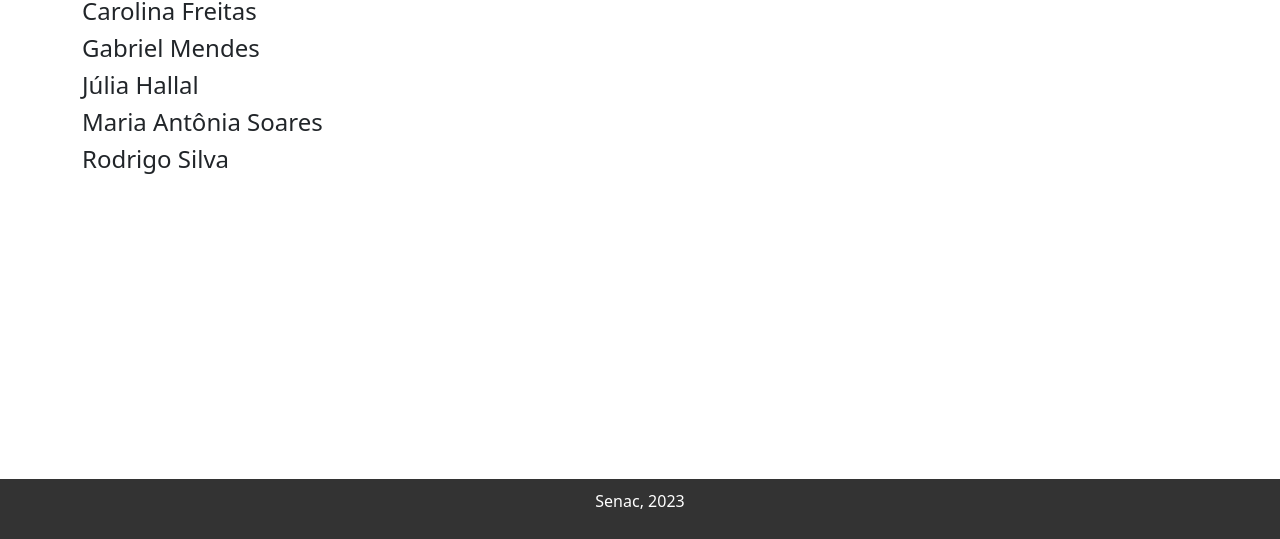
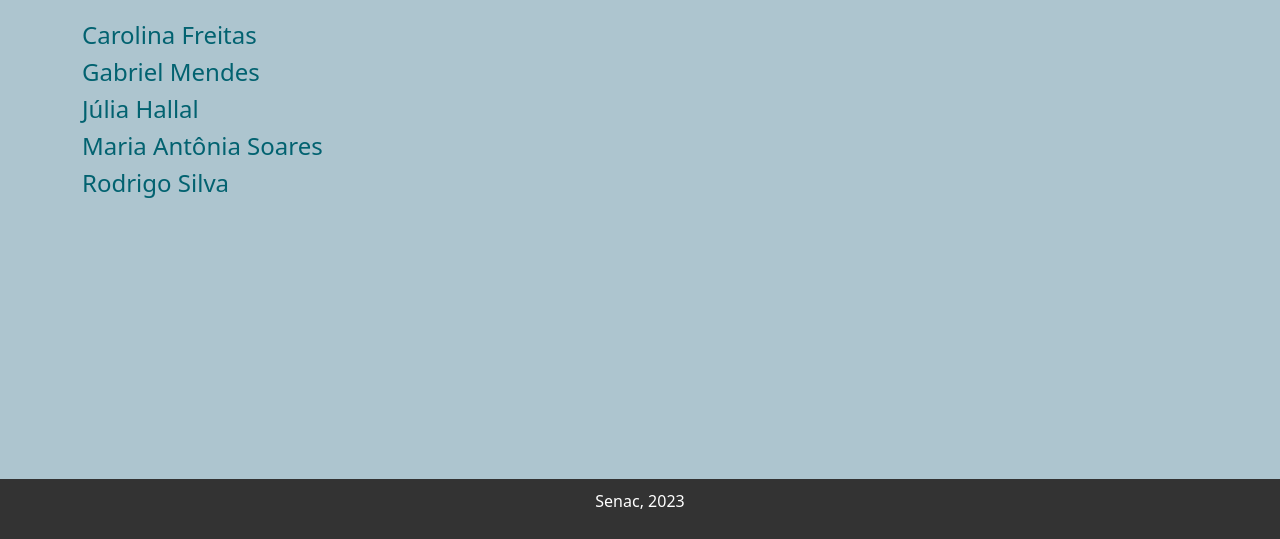
Before and after one commit to CarolinaSFreitas/Atividade1-Eng.Soft.II, a plain HTML site: page index.html in a window 1280 px wide. Shown: the part 261-800 px from the top of the page. Drawn offline with nearby package versions, Linux system fonts and the light colour scheme.

Commit message:
estilização da página

```diff
--- a/style.css
+++ b/style.css
@@ -1,5 +1,6 @@
 body {
     padding-bottom: 100px;
+    background-color:#ADC5CF;
 }
 .header {
     background-color: #17a2b8;
@@ -10,6 +11,11 @@ body {
 .logo {
     max-width: 100px;
 }
+
+div{
+
+    color: #026270
+}
 .footer {
     position: fixed;
     bottom: 0;
```
Also changed, not shown: index.html (+1 -0 lines).
